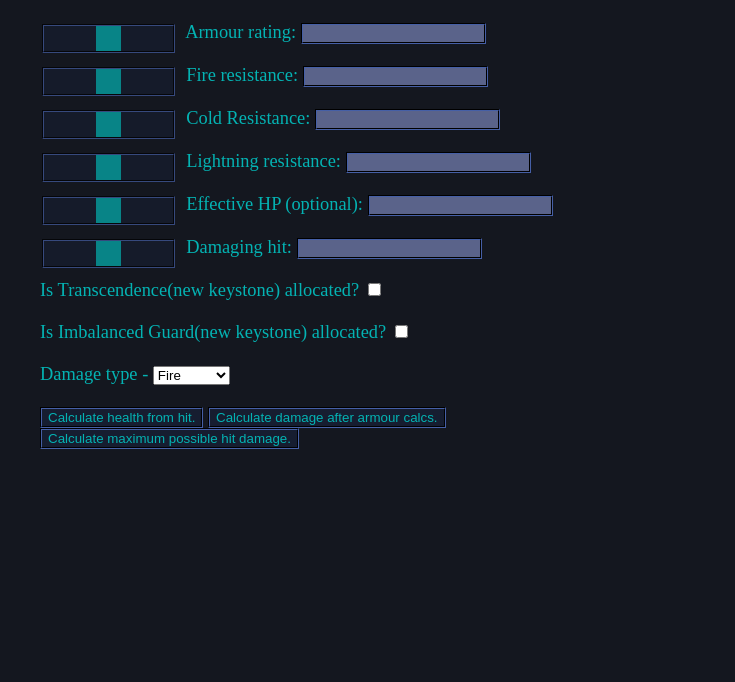
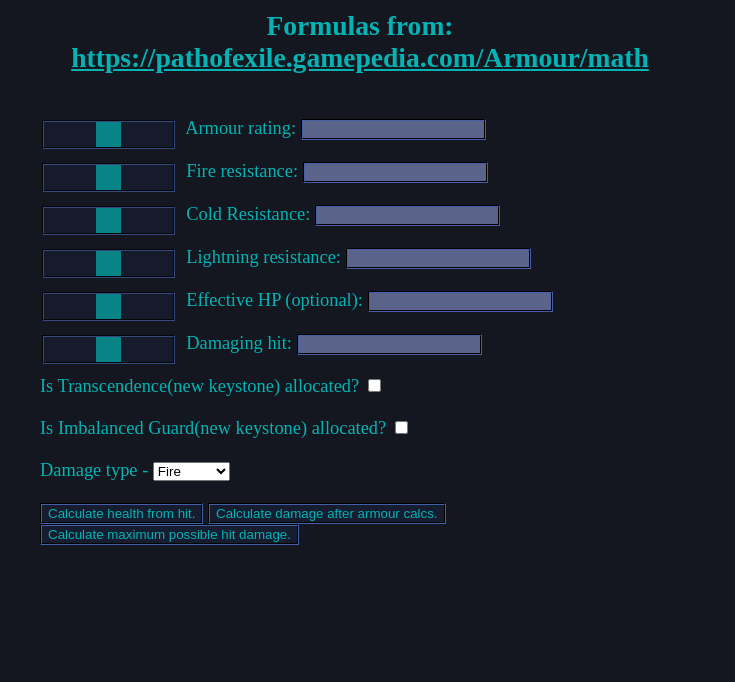
Before and after one commit to A-Amen/PoeArmourCalc, a plain HTML site: page index.html in a window 1280 px wide. Shown: the part 118-800 px from the top of the page, without its empty margins (272-1007 px from the left). Drawn offline with Linux system fonts and the light colour scheme.

Commit message:
css testing

```diff
--- a/index.html
+++ b/index.html
@@ -1,14 +1,12 @@
 <html>
-
     <head>
-        <meta name="viewport" content="width=device-width, initial-scale=1.0">
         <link rel="stylesheet" href="styles.css">
         <script src="function.js"></script>
     </head>
     <body class="darkmode">
         <h1>Armor calculations for Path Of Exile</h1>
         <h2>Formulas from: <a href="https://pathofexile.gamepedia.com/Armour/math">https://pathofexile.gamepedia.com/Armour/math</a></h2><br>
-        <div class="center">
+        <div class = "center">
                 <label for = "armour">&nbsp; Armour rating:</label>
                 <input type = "number" id = "armour" name = "armour">
                 <div class = "slidecontainer" style="float:left;">
--- a/styles.css
+++ b/styles.css
@@ -1,5 +1,5 @@
-.center{
-    position: absolute;
+/* .center{
+    /* position: absolute;
     height: 50%;
     width: 50%;
     margin: -100px 0 0 -200px;
@@ -7,9 +7,17 @@
     left: 40%;
     color: #04b3b3;
     font-size: 115%;
-}
+} */
 .darkmode{
     background-color: #14171f;
+    position: absolute;
+    height: 50%;
+    width: 50%;
+    margin: -100px 0 0 -200px;
+    top: 20%;
+    left: 40%;
+    color: #04b3b3;
+    font-size: 115%;
 }
 input[type="number"], textarea{
     background-color: #5a638a ;
```
